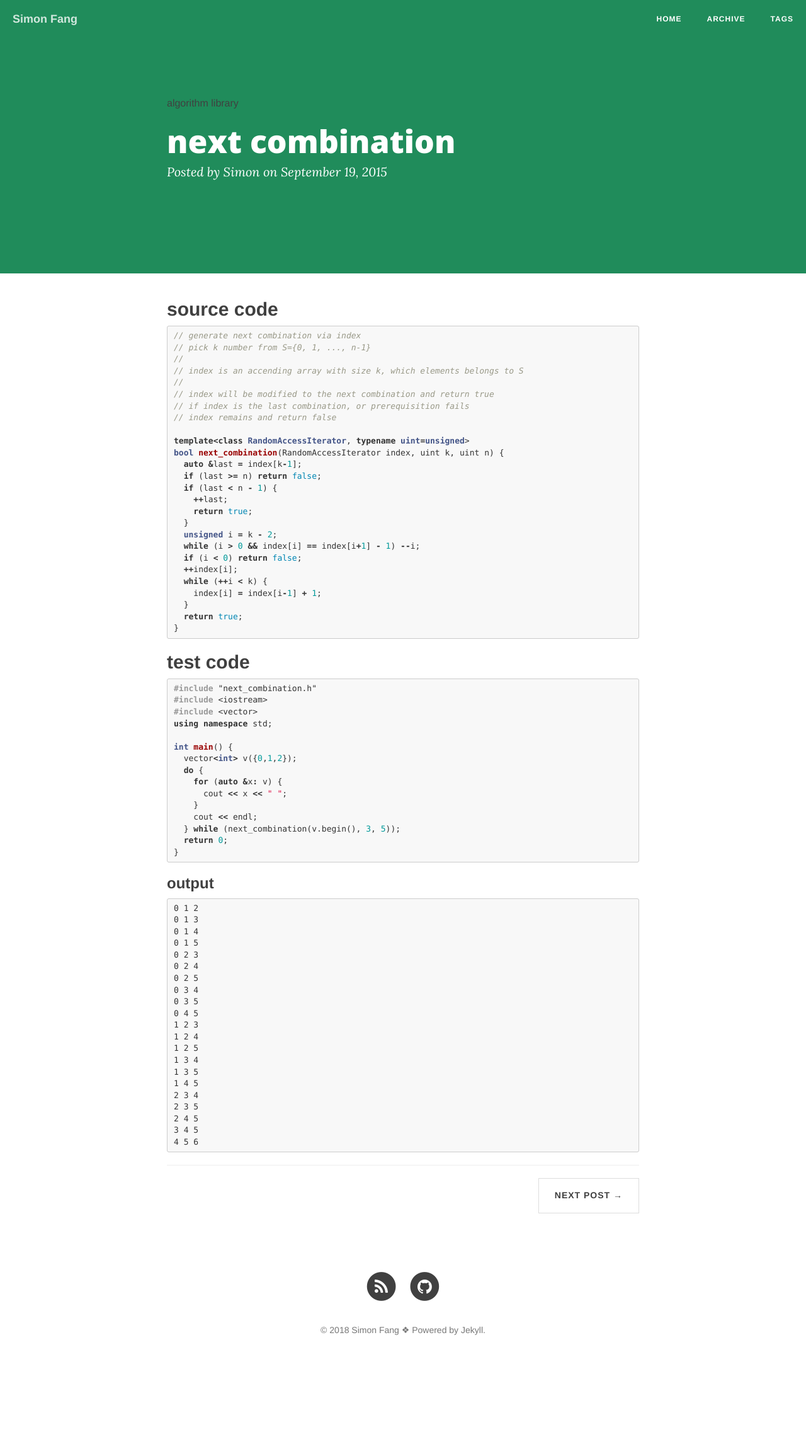
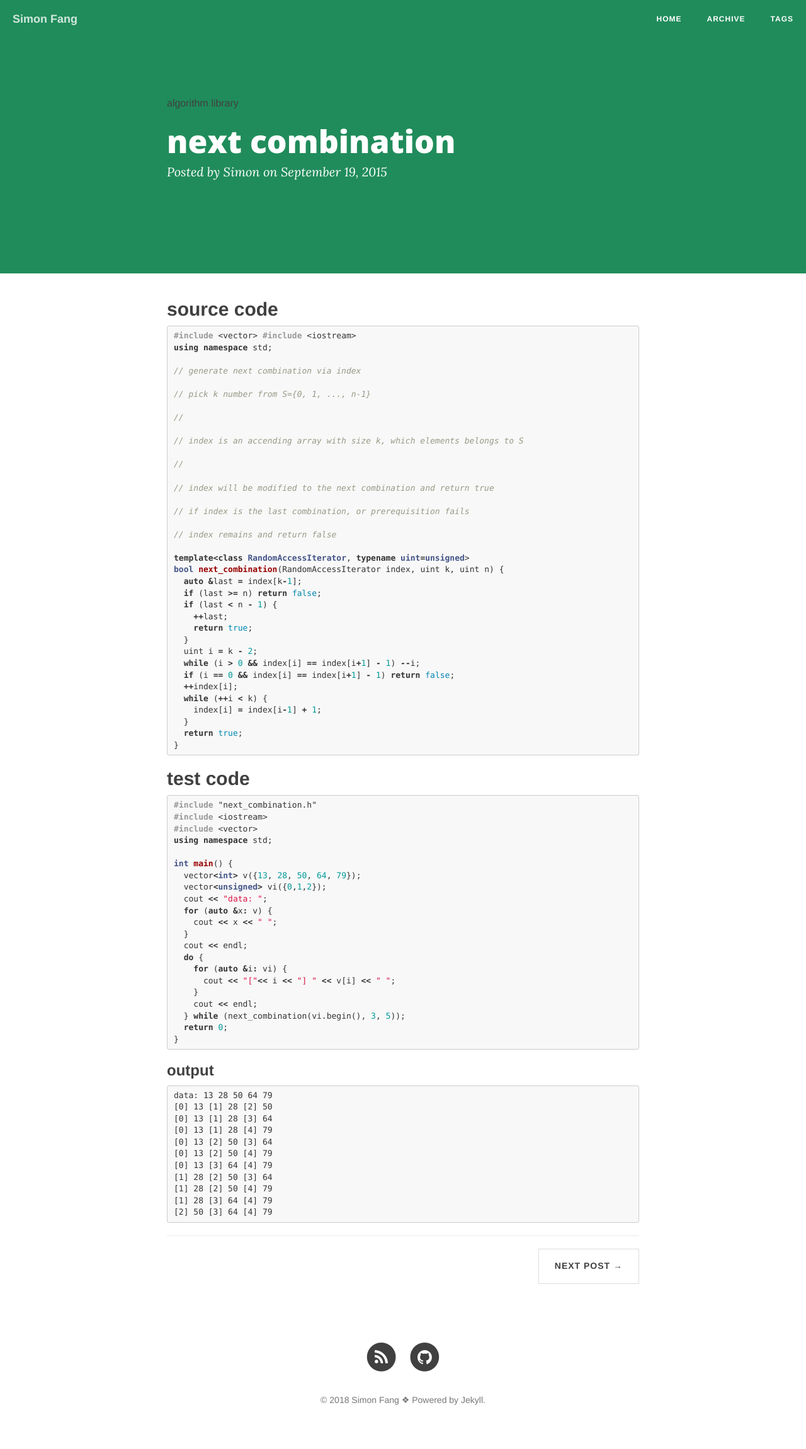
Before and after one commit to SimonFang1/SimonFang1.github.io, a Jekyll site: the page built from _posts/2015-09-19-next-combination.md, in a window 1280 px wide. Shown: the whole page at 63% size. Built offline with Jekyll 4.4.1, drawn with Linux system fonts in a browser that asks for light colours; nearby versions of some CDN libraries; comment, search, counter and statistics services are not loaded; before the commit the page ends 2188 px from its top, so only the background shows below that.

Commit message:
update layout

````diff
--- a/_includes/head.html
+++ b/_includes/head.html
@@ -9,7 +9,7 @@
     <link rel="canonical" href="{{ page.url | replace:'index.html','' | prepend: site.baseurl | prepend: site.url }}">
 
     <!-- Icons -->
-    <link rel="shortcut icon" href="img/favicon.ico">
+    <link rel="shortcut icon" href="https://simonfang1.github.io/img/favicon.ico">
 
     <!-- Bootstrap Core CSS -->
     <link rel="stylesheet" href="{{ "/css/bootstrap.min.css" | prepend: site.baseurl }}">
@@ -25,6 +25,7 @@
     <link href='//fonts.googleapis.com/css?family=Lora:400,700,400italic,700italic' rel='stylesheet' type='text/css'>
     <link href='//fonts.googleapis.com/css?family=Open+Sans:300italic,400italic,600italic,700italic,800italic,400,300,600,700,800' rel='stylesheet' type='text/css'>
 
+    <script src="/js/jquery.min.js"> </script>
     <script src="//cdn.bootcss.com/mathjax/2.7.0/MathJax.js?config=TeX-AMS-MML_HTMLorMML">
     MathJax.Hub.Config({
     tex2jax: {
--- a/_layouts/post.html
+++ b/_layouts/post.html
@@ -15,7 +15,7 @@
                 <div class="post-heading">
                     <div class="Tags">
                         {% for tag in page.tags %}
-                        <a class="tag" href="/Tags/#{{ tag }}" title="{{ tag }}">{{ tag }}</a>
+                        <a class="tag" href="/tags/#{{ tag }}" title="{{ tag }}">{{ tag }}</a>
                         {% endfor %}
                     </div>
                     <h1>{{ page.title }}</h1>
@@ -28,9 +28,6 @@
         </div>
     </div>
 </header>
-
-
-
 
 <!-- Post Content -->
 <article>
@@ -76,7 +73,12 @@
     </div>
 </article>
 
+<link rel="stylesheet" href="/css/backtop.css">  <!-- Back Top -->
+<script type="text/javascript" src="/js/backtop.js"></script>  <!-- Back Top -->
 
+<div id="back-top">
+  <a href="#top" title="回到顶部"></a>
+</div>
 
 <!-- async load function -->
 <script>
--- a/_posts/2015-09-19-next-combination.md
+++ b/_posts/2015-09-19-next-combination.md
@@ -8,13 +8,25 @@
 ---
 ## source code
 ```cpp
+#include <vector>
+#include <iostream>
+
+using namespace std;
+
 // generate next combination via index
+
 // pick k number from S={0, 1, ..., n-1}
+
 //
+
 // index is an accending array with size k, which elements belongs to S
+
 //
+
 // index will be modified to the next combination and return true
+
 // if index is the last combination, or prerequisition fails
+
 // index remains and return false
 
 template<class RandomAccessIterator, typename uint=unsigned>
@@ -25,9 +37,9 @@
     ++last;
     return true;
   }
-  unsigned i = k - 2;
+  uint i = k - 2;
   while (i > 0 && index[i] == index[i+1] - 1) --i;
-  if (i < 0) return false;
+  if (i == 0 && index[i] == index[i+1] - 1) return false;
   ++index[i];
   while (++i < k) {
     index[i] = index[i-1] + 1;
@@ -35,6 +47,7 @@
   return true;
 }
 ```
+
 ## test code
 ```cpp
 #include "next_combination.h"
@@ -46,37 +59,33 @@
 using namespace std;
 
 int main() {
-  vector<int> v({0,1,2});
+  vector<int> v({13, 28, 50, 64, 79});
+  vector<unsigned> vi({0,1,2});
+  cout << "data: ";
+  for (auto &x: v) {
+    cout << x << " ";
+  }
+  cout << endl;
   do {
-    for (auto &x: v) {
-      cout << x << " ";
+    for (auto &i: vi) {
+      cout << "["<< i << "] " << v[i] << " ";
     }
     cout << endl;
-  } while (next_combination(v.begin(), 3, 5));
+  } while (next_combination(vi.begin(), 3, 5));
   return 0;
 }
 ```
 ### output
 ```
-0 1 2
-0 1 3
-0 1 4
-0 1 5
-0 2 3
-0 2 4
-0 2 5
-0 3 4
-0 3 5
-0 4 5
-1 2 3
-1 2 4
-1 2 5
-1 3 4
-1 3 5
-1 4 5
-2 3 4
-2 3 5
-2 4 5
-3 4 5
-4 5 6
+data: 13 28 50 64 79
+[0] 13 [1] 28 [2] 50
+[0] 13 [1] 28 [3] 64
+[0] 13 [1] 28 [4] 79
+[0] 13 [2] 50 [3] 64
+[0] 13 [2] 50 [4] 79
+[0] 13 [3] 64 [4] 79
+[1] 28 [2] 50 [3] 64
+[1] 28 [2] 50 [4] 79
+[1] 28 [3] 64 [4] 79
+[2] 50 [3] 64 [4] 79
 ```
--- a/css/backtop.css
+++ b/css/backtop.css
@@ -2,7 +2,8 @@
 #back-top {
   position: fixed;
   bottom: 30px;
-  margin-left: 1040px;
+  right: 20%;
+  opacity: 0.7;
 }
 #back-top a {
   width: 54px;
````
Also changed, not shown: other parts of _layouts/post.html (+1 -1 lines), tags.md (+2 -10 lines).
